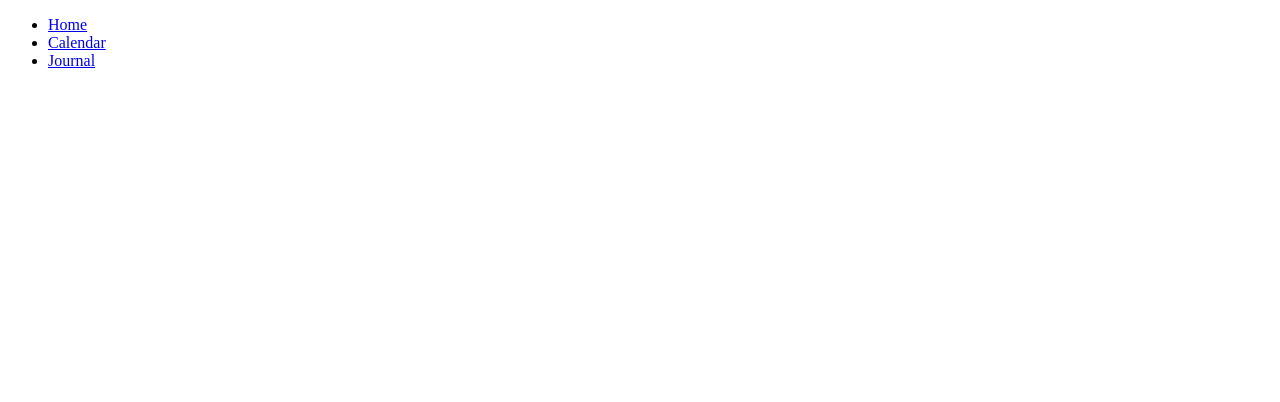
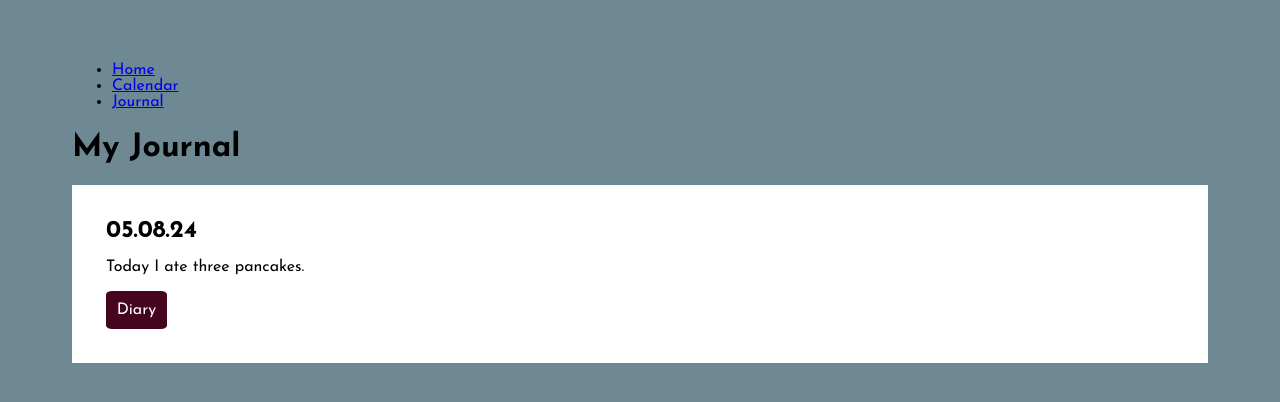
Before and after one commit to cse110-shilpa-ryan/cse110-shilpa-ryan, a website: page assets/src/journal/index.html in a window 1280 px wide. Drawn offline with Linux system fonts and the light colour scheme.

Commit message:
just html & css

```diff
--- a/assets/src/journal/index.html
+++ b/assets/src/journal/index.html
@@ -3,6 +3,7 @@
 
 <head>
     <title>Development Journal</title>
+    <link href="https://fonts.googleapis.com/css2?family=Josefin+Sans:ital,wght@0,100..700;1,100..700&display=swap" rel="stylesheet">
     <link rel="stylesheet" href="style.css">
 </head>
 
@@ -19,6 +20,12 @@
 
     <main>
         <!-- Your content goes here -->
+        <h1>My Journal</h1>
+        <journal-entry>
+            <h2>05.08.24</h2>
+            <p>Today I ate three pancakes.</p>
+            <tag>Diary</tag>
+        </journal-entry>
     </main>
 
     <footer>
--- a/assets/src/journal/style.css
+++ b/assets/src/journal/style.css
@@ -0,0 +1,22 @@
+body{
+    font-family: 'Josefin Sans';
+    background-color: #6e8894;
+    color: black;
+    padding: 3% 5%;
+}
+journal-entry{
+    display: block;
+    padding: 3%;
+    background-color: white;
+    color: black;
+}
+journal-entry h2{
+    margin: 0%;
+}
+tag{
+    display: inline-block;
+    padding: 1%;
+    border-radius: 10%;
+    background-color: #45051f;
+    color: white;
+}
```
